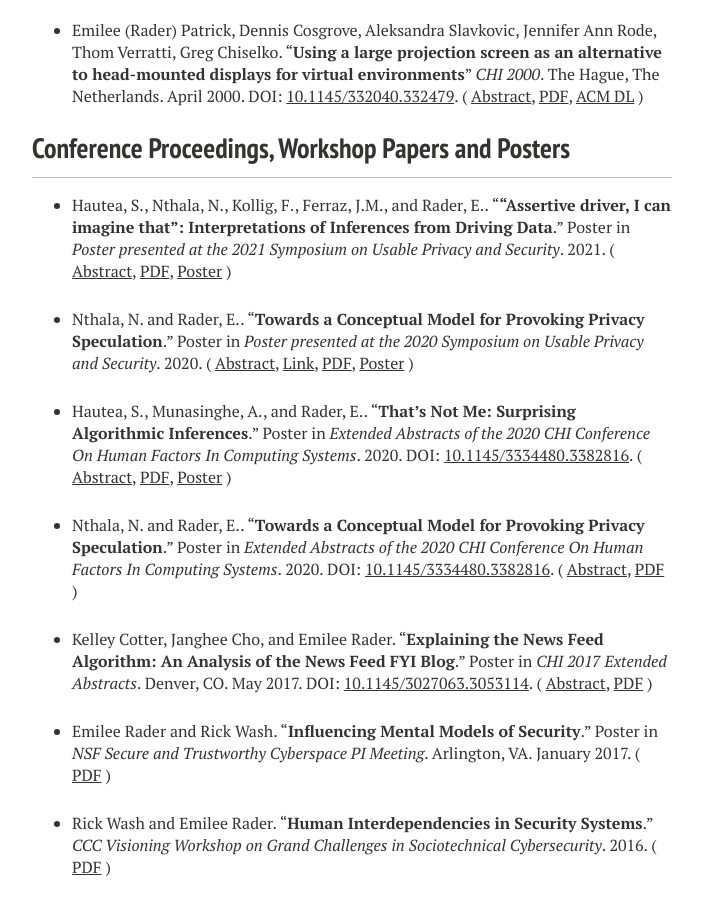
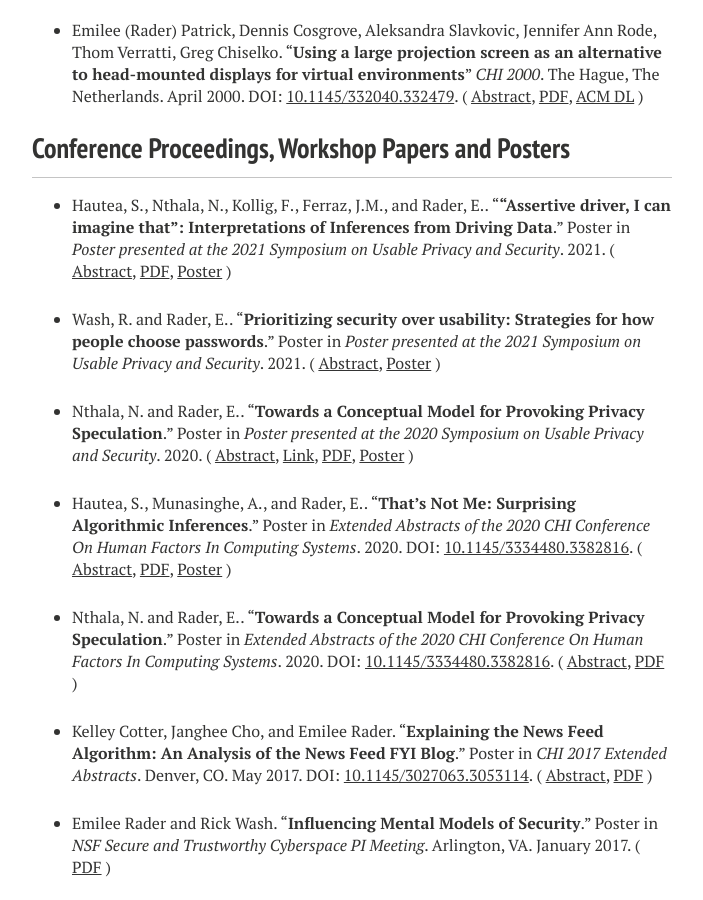
Before and after one commit to bierdoctor/bierdoctor.github.io, a Jekyll site: the page built from papers/index.md, in a window 1280 px wide and 900 px high, scrolled down 3431 px. Shown: the whole window, without its empty margins (288-991 px from the left). Built offline with Jekyll 4.4.1, drawn with Linux system fonts in a browser that asks for light colours; nearby versions of some CDN libraries; some of the changed text lies outside the part shown.

Commit message:
updating cv and jcs 2021 paper/poster

```diff
--- a/_posts/2021-04-28-password-security-vs-usability.md
+++ b/_posts/2021-04-28-password-security-vs-usability.md
@@ -6,9 +6,9 @@ tags: security
 title: "Prioritizing Security over Usability: Strategies for How People Choose Passwords"
 author: Rick Wash and Emilee Rader
 journal: Journal of Cybersecurity
-volume:
-number:
-year: "In press"
+volume: 7
+number: 1
+year: "2021"
 abstract: yes
 doi: "10.1093/cybsec/tyab012"
 osf: "https://osf.io/a28q9/"
--- /dev/null
+++ b/_posts/2021-06-28-JCS-paper-poster-soups2021.md
@@ -0,0 +1,13 @@
+---
+layout: workshop
+type: workshop
+category: workshop
+tags: privacy
+title: "Prioritizing security over usability: Strategies for how people choose passwords"
+author: Wash, R. and Rader, E.
+year: 2021
+workshop: "Poster presented at the 2021 Symposium on Usable Privacy and Security"
+papertype: Poster
+abstract: fase
+poster: "jcs_SOUPS2021_poster.pdf"
+---
```
Also changed, not shown: _posts/2021-06-28-driving-inferences-poster-soups2021 copy.md (renamed from _posts/2021-06-28-driving-inferences-poster-soups2021.md), 3 other files.
